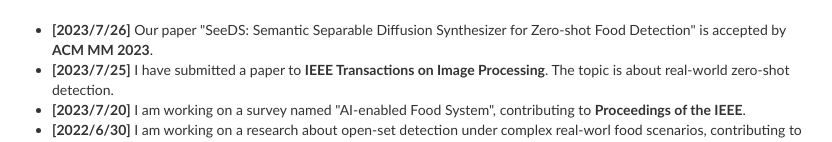
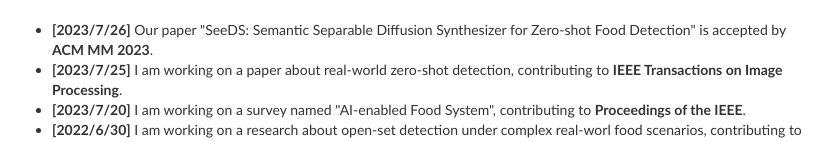
Before and after one commit to LanceZPF/LanceZPF.github.io, a plain HTML site: page index.html in a window 1280 px wide. Shown: the part 510-652 px from the top of the page, without its empty margins (228-1060 px from the left). Drawn offline with nearby package versions, Linux system fonts and the light colour scheme.

Commit message:
change_2307272351

```diff
--- a/index.html
+++ b/index.html
@@ -102,7 +102,7 @@
                   <tr>
                     <ul>
                       <li> <b>[2023/7/26]</b> Our paper "SeeDS: Semantic Separable Diffusion Synthesizer for Zero-shot Food Detection" is accepted by <b>ACM MM 2023</b>. </li>
-                      <li> <b>[2023/7/25]</b> I have submitted a paper to <b>IEEE Transactions on Image Processing</b>. The topic is about real-world zero-shot detection. </li>
+                      <li> <b>[2023/7/25]</b> I am working on a paper about real-world zero-shot detection, contributing to <b>IEEE Transactions on Image Processing</b>. </li>
                       <li> <b>[2023/7/20]</b> I am working on a survey named "AI-enabled Food System", contributing to <b>Proceedings of the IEEE</b>. </li>
                       <li> <b>[2022/6/30]</b> I am working on a research about open-set detection under complex real-worl food scenarios, contributing to <b>International Journal of Computer Vision</b>. </li>
                       <li> <b>[2022/5/1]</b> Our paper "CMRDF: A Real-Time Food Alerting System Based on Multimodal Data" is published by <b>IEEE Internet of Things Journal</b>.</li>
```
Also changed, not shown: 1 other file.
